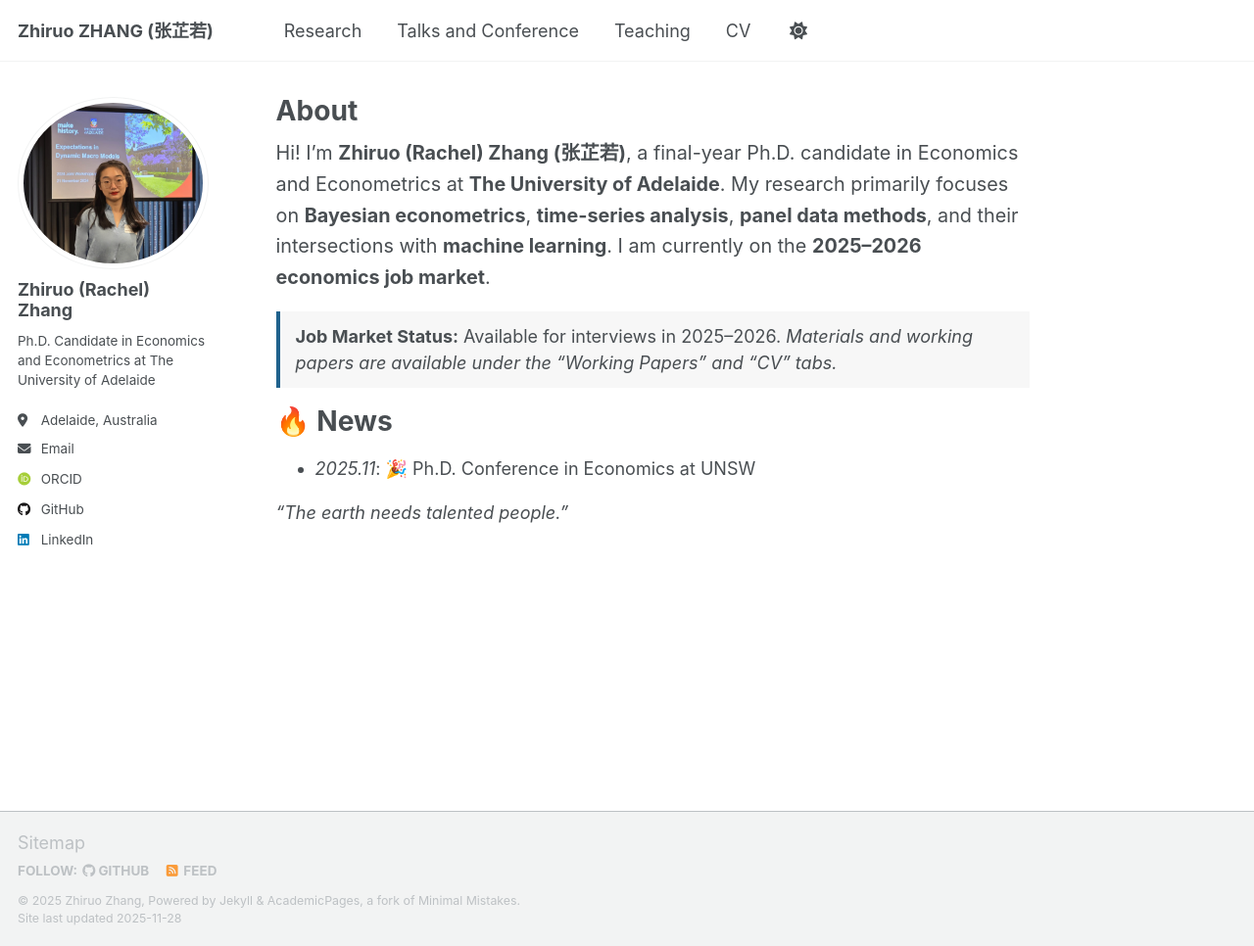
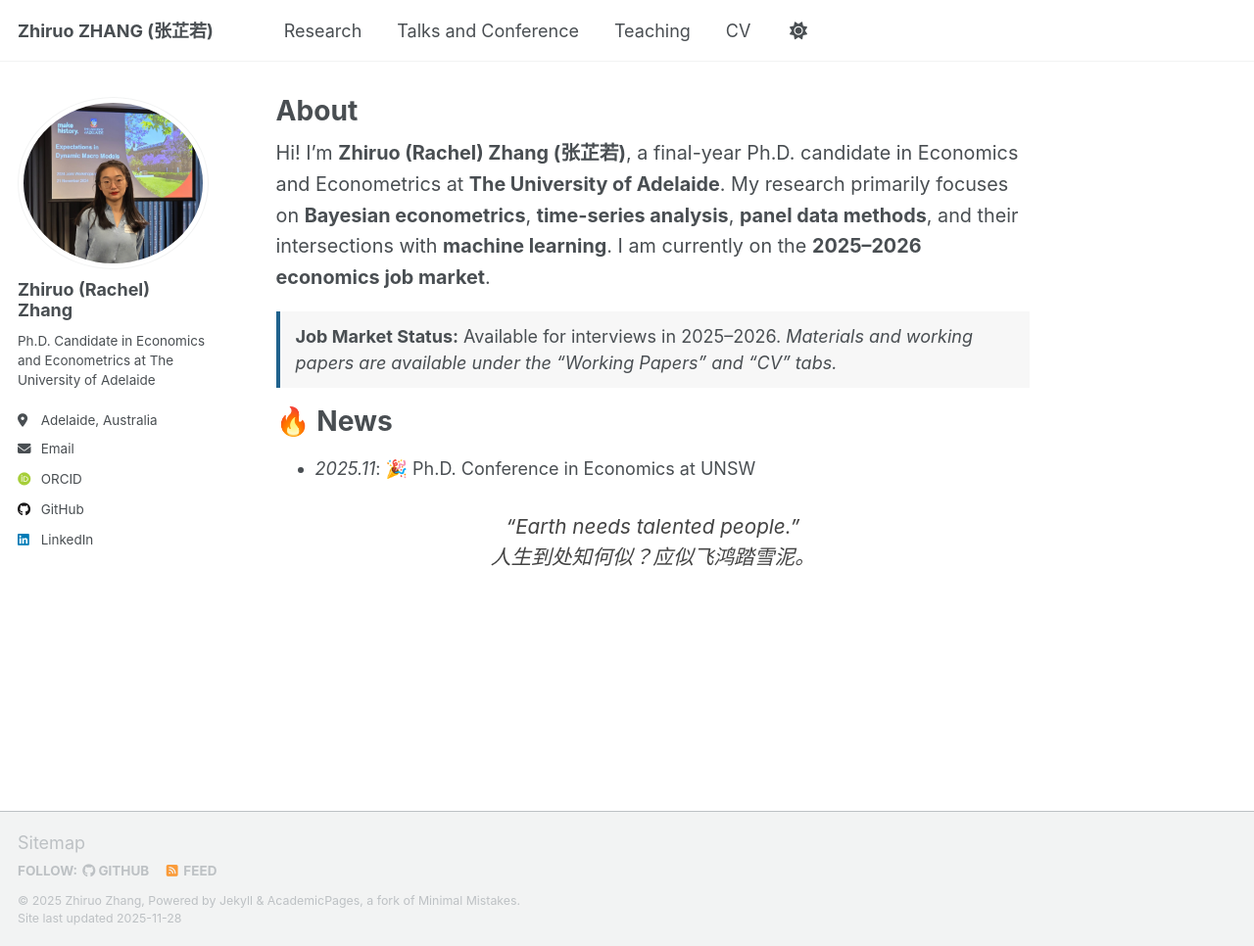
Before and after one commit to zhiruozzr/zhiruozzr.github.io, a Jekyll site: the page built from _pages/about.md, in a window 1280 px wide and 966 px high. Shown: the whole window at 98% size. Built offline with Jekyll 4.4.1, drawn with Linux system fonts in a browser that asks for light colours; some web fonts are replaced; a script that is not in the unit is left out.

Commit message:
Update about.md

```diff
--- a/_pages/about.md
+++ b/_pages/about.md
@@ -26,4 +26,7 @@ I am currently on the <strong>2025–2026 economics job market</strong>.
 ======
 - *2025.11*: 🎉 Ph.D. Conference in Economics at UNSW
 
-<em>“The earth needs talented people.”</em>
+<div style="text-align:center; margin-top:30px; font-size:1.15rem; color:#444;">
+  <em>“Earth needs talented people.”</em><br>
+  <em>人生到处知何似？应似飞鸿踏雪泥。</em>
+</div>
```
